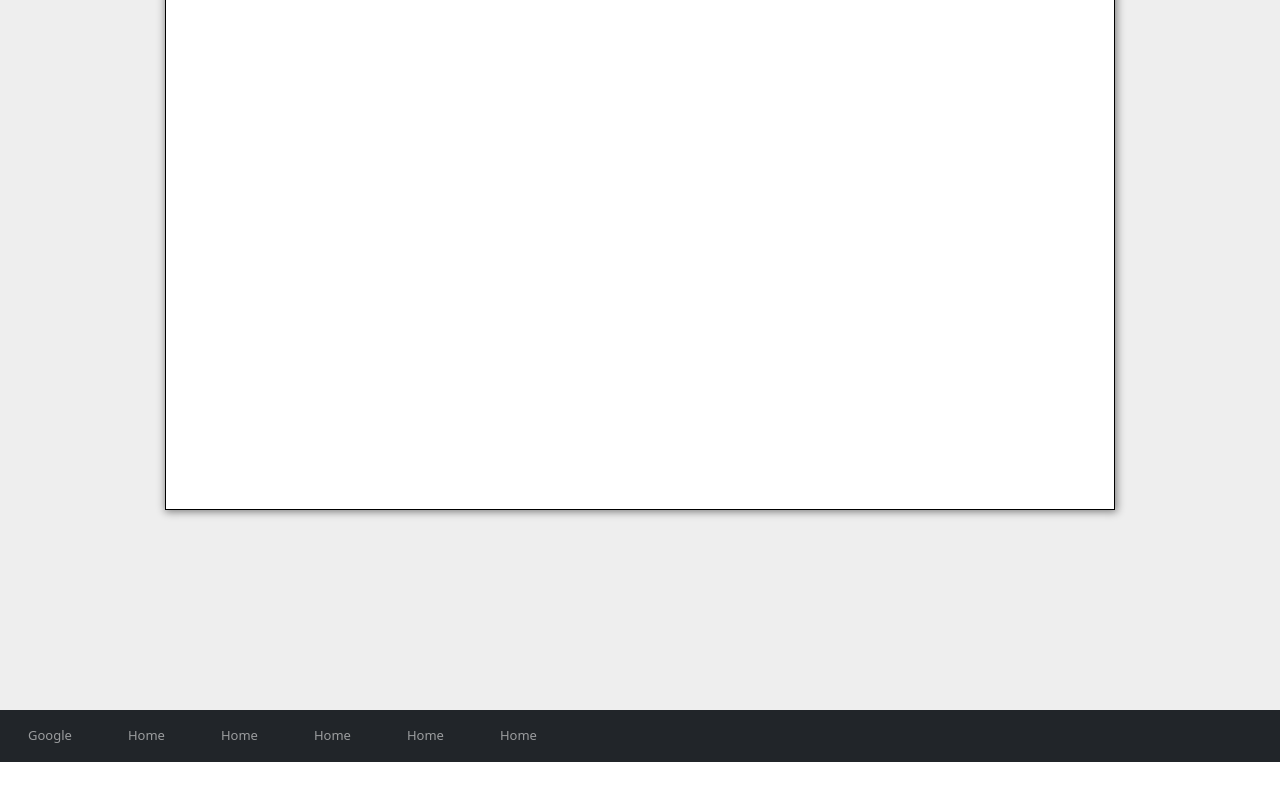
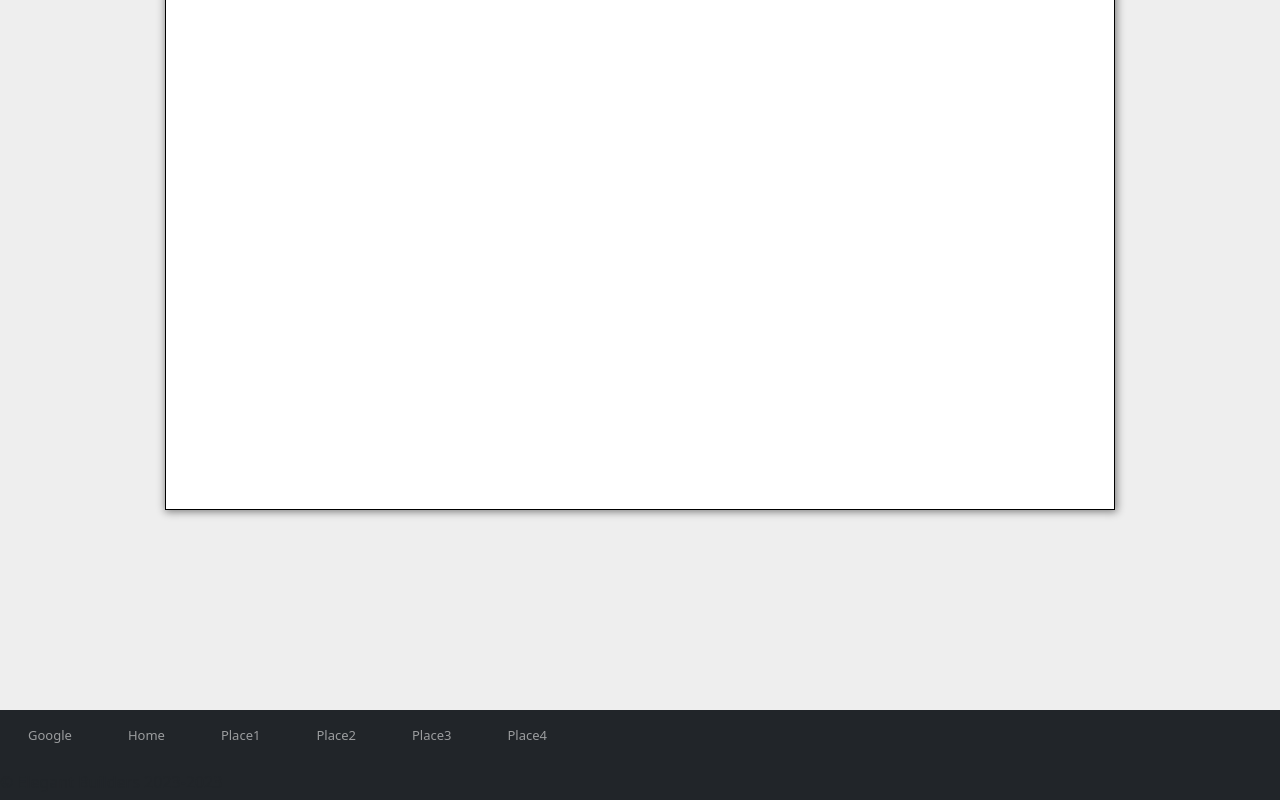
Before and after one commit to MysticalFire1315/SENG2021-frontend, a React (Vite) app: page / in a window 1280 px wide. Shown: the part 3266-4066 px from the top of the page. Before the commit the page ends 4028 px from the top, so only its background shows below. Built offline with nearby package versions, Linux system fonts and the light colour scheme.

Commit message:
some edits to footer

```diff
--- a/src/components/Footer/Footer.jsx
+++ b/src/components/Footer/Footer.jsx
@@ -12,22 +12,30 @@
                         <li class="nav-item active">
                             <a class="nav-link" href="https://www.google.com/">Google</a>
                         </li>
-                        <li class="nav-item active">
+                        <li class="nav-item">
                             <a class="nav-link" href="/">Home</a>
                         </li>
-                        <li class="nav-item active">
-                            <a class="nav-link" href="/">Home</a>
+                        <li class="nav-item">
+                            <a class="nav-link" href="/">Place1</a>
                         </li>
-                        <li class="nav-item active">
-                            <a class="nav-link" href="/">Home</a>
+                        <li class="nav-item">
+                            <a class="nav-link" href="/">Place2</a>
                         </li>
-                        <li class="nav-item active">
-                            <a class="nav-link" href="/">Home</a>
+                        <li class="nav-item">
+                            <a class="nav-link" href="/">Place3</a>
                         </li>
-                        <li class="nav-item active">
-                            <a class="nav-link" href="/">Home</a>
+                        <li class="nav-item">
+                            <a class="nav-link" href="/">Place4</a>
                         </li>
                     </ul>
+                </div>
+            </nav>
+            <nav class="navbar navbar-footer navbar-expand-md navbar-dark bg-dark">
+                <button class="navbar-toggler" type="button" data-bs-toggle="collapse" data-target="#navbarNav" aria-controls="navbarNav" aria-expanded="false" aria-label="Toggle navigation">
+                    <span class="navbar-toggler-icon"></span>
+                </button>
+                <div class="collapse navbar-collapse" id="navbarNav">
+                    <p>&copy; Elegant Builders 2023-2023</p>
                 </div>
             </nav>
         </footer>
```
